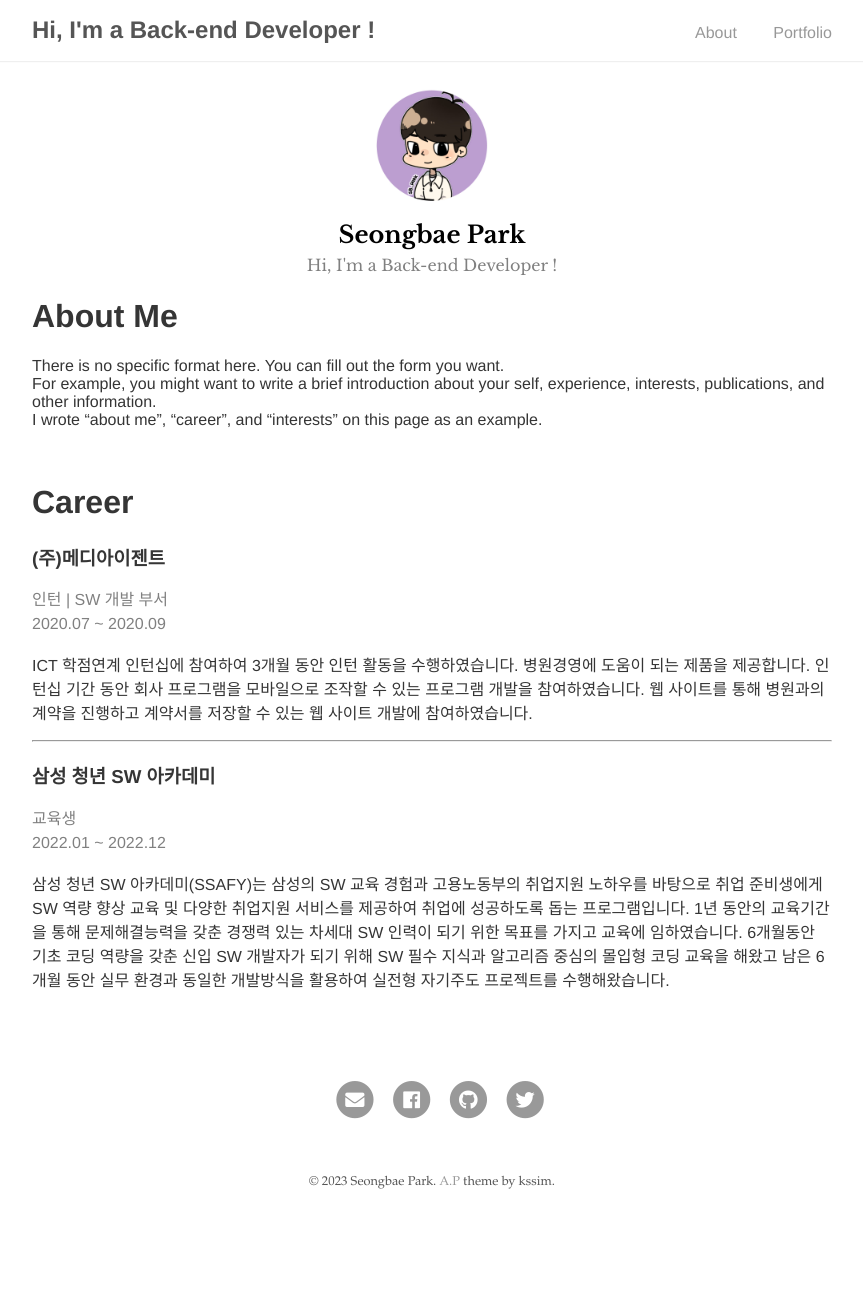
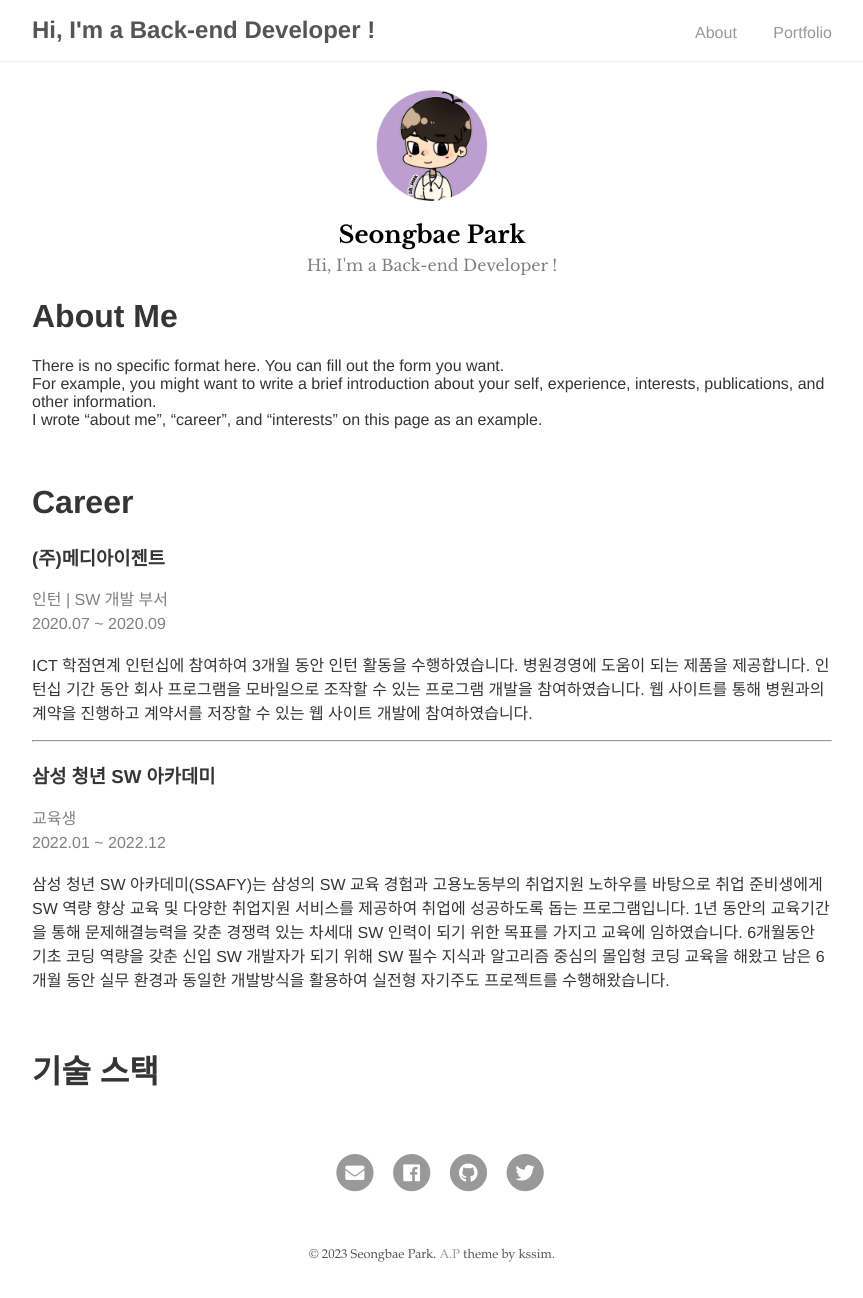
Before and after one commit to Sungbae95/Sungbae95.github.io, a Jekyll site: the page built from index.md, in a window 1280 px wide. Shown: the whole page, without its empty margins (208-1071 px from the left). Built offline with Jekyll 4.4.1, drawn with Linux system fonts in a browser that asks for light colours; our own code applies the rules of GitHub Pages for plain Markdown files; before the commit the page ends 1225 px from its top, so only the background shows below that.

Commit message:
Update index.md

```diff
--- a/index.md
+++ b/index.md
@@ -35,3 +35,5 @@ I wrote "about me", "career", and "interests" on this page as an example.
   남은 6개월 동안 실무 환경과 동일한 개발방식을 활용하여 실전형 자기주도 프로젝트를 수행해왔습니다.
 
 <br/>
+
+# 기술 스택
```
